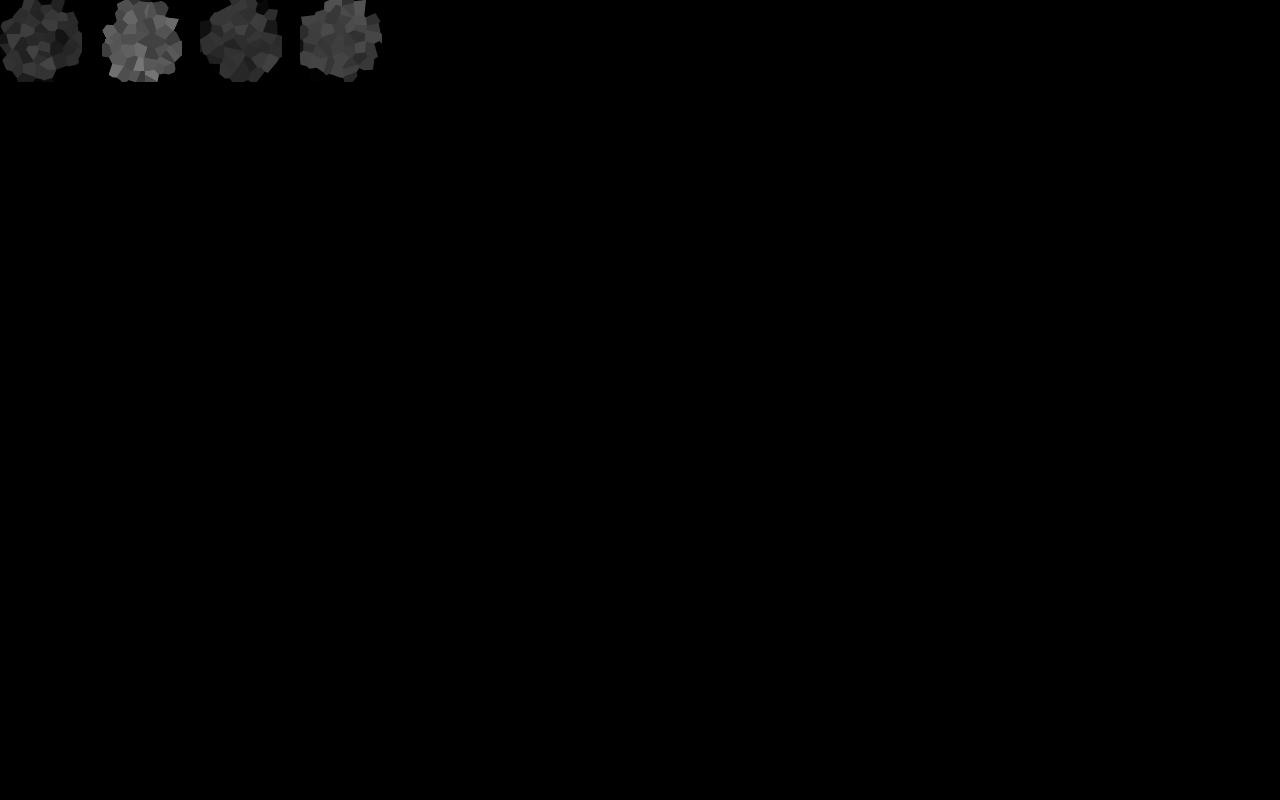
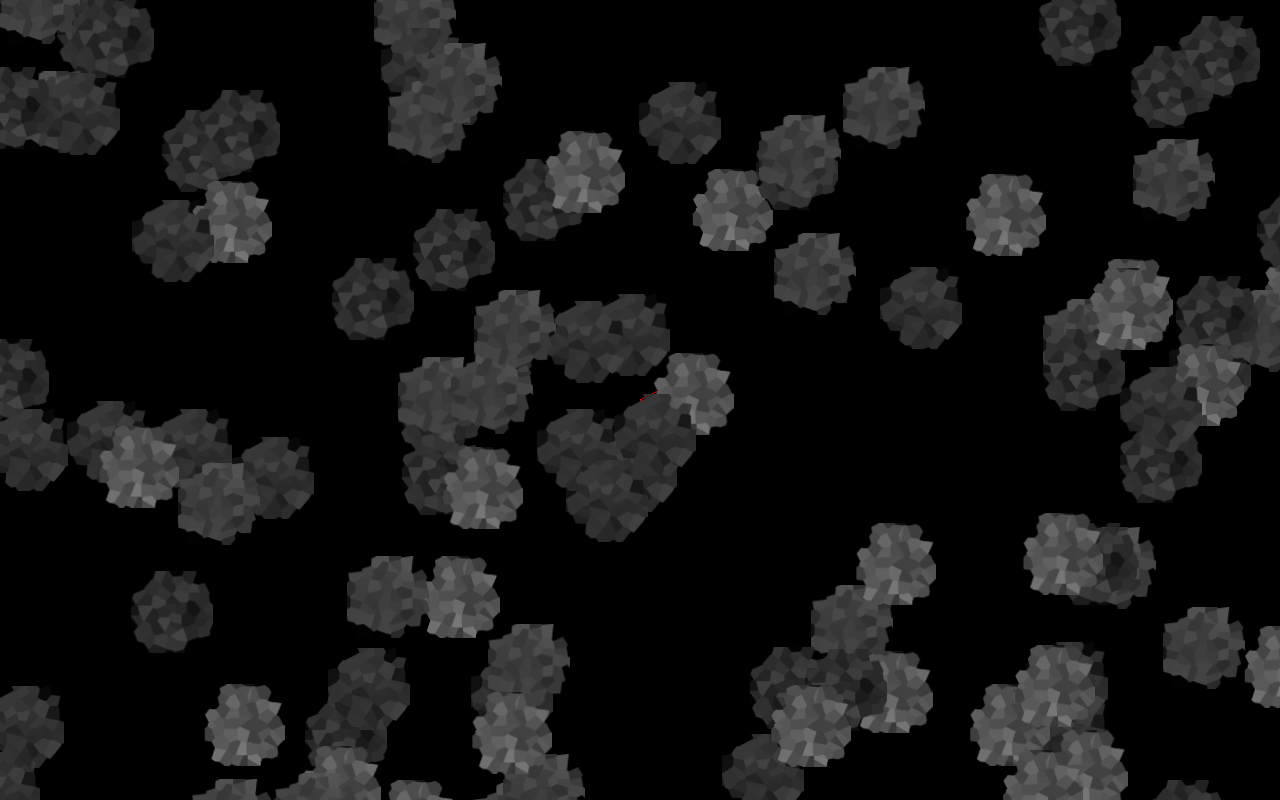
Before and after one commit to coxry/asteroids, a plain HTML site: page index.html in a window 1280 px wide. Drawn offline with nearby package versions, Linux system fonts and the light colour scheme.

Commit message:
Add randomly flying asteroids
- Create Asteroid, Ship and Entity class
- Cleanup image callbacks after success or failure
- Initialize entities and add gameloop

```diff
--- a/asteroids.js
+++ b/asteroids.js
@@ -1,16 +1,112 @@
 // Generated by CoffeeScript 1.6.3
 (function() {
+  var __hasProp = {}.hasOwnProperty,
+    __extends = function(child, parent) { for (var key in parent) { if (__hasProp.call(parent, key)) child[key] = parent[key]; } function ctor() { this.constructor = child; } ctor.prototype = parent.prototype; child.prototype = new ctor(); child.__super__ = parent.prototype; return child; };
+
   $(function() {
+    var Asteroid, Entity, Ship;
+    Entity = (function() {
+      function Entity() {}
+
+      Entity.prototype.velX = 0;
+
+      Entity.prototype.velY = 0;
+
+      Entity.prototype.x = 0;
+
+      Entity.prototype.y = 0;
+
+      Entity.prototype.tick = function(maxWidth, maxHeight) {
+        this.x += this.velX;
+        this.y += this.velY;
+        if (this.x > maxWidth) {
+          this.x = -this.width / 2;
+        }
+        if (this.x < -this.width / 2) {
+          this.x = maxWidth;
+        }
+        if (this.y > maxHeight) {
+          this.y = -this.height / 2;
+        }
+        if (this.y < -this.height / 2) {
+          return this.y = maxHeight;
+        }
+      };
+
+      Entity.prototype.draw = function() {};
+
+      return Entity;
+
+    })();
+    Ship = (function(_super) {
+      __extends(Ship, _super);
+
+      Ship.prototype.width = 20;
+
+      Ship.prototype.height = 10;
+
+      function Ship(x, y) {
+        this.x = x;
+        this.y = y;
+      }
+
+      Ship.prototype.draw = function(ctx) {
+        ctx.save();
+        ctx.translate(this.x, this.y);
+        ctx.beginPath();
+        ctx.moveTo(0, 0);
+        ctx.lineTo(20, -10);
+        ctx.lineTo(20, 10);
+        ctx.closePath();
+        ctx.strokeStyle = '#FF0000';
+        ctx.stroke();
+        return ctx.restore();
+      };
+
+      return Ship;
+
+    })(Entity);
+    Asteroid = (function(_super) {
+      __extends(Asteroid, _super);
+
+      Asteroid.prototype.width = 100;
+
+      Asteroid.prototype.height = 100;
+
+      Asteroid.prototype.image = null;
+
+      function Asteroid(image, velX, velY) {
+        this.image = image;
+        this.velX = velX;
+        this.velY = velY;
+      }
+
+      Asteroid.prototype.draw = function(ctx) {
+        ctx.save();
+        ctx.translate(this.x, this.y);
+        ctx.drawImage(this.image, 0, 0);
+        return ctx.restore();
+      };
+
+      return Asteroid;
+
+    })(Entity);
     $.loadImage = function(url) {
       return $.Deferred(function(deferred) {
-        var image;
+        var cleanup, image;
         image = new Image();
         image.src = url;
         image.onload = function() {
+          cleanup();
           return deferred.resolve(image);
         };
-        return image.onerror = function() {
+        image.onerror = function(err) {
+          cleanup();
           return deferred.reject("Unable to load " + url);
+        };
+        return cleanup = function() {
+          image.onload = null;
+          return image.onerror = null;
         };
       }).promise();
     };
@@ -20,24 +116,33 @@
       });
     };
     return $.whenall([$.loadImage('./images/asteroid1.png'), $.loadImage('./images/asteroid2.png'), $.loadImage('./images/asteroid3.png'), $.loadImage('./images/asteroid4.png')]).done(function(images) {
-      var canvas, ctx;
-      console.debug(images);
+      var asteroids, canvas, ctx, entities, ship, _i, _results,
+        _this = this;
       canvas = $('#gameScreen')[0];
       ctx = canvas.getContext('2d');
+      ship = new Ship(window.innerWidth / 2, window.innerHeight / 2);
+      asteroids = (function() {
+        _results = [];
+        for (_i = 1; _i <= 100; _i++){ _results.push(_i); }
+        return _results;
+      }).apply(this).map(function(i) {
+        return new Asteroid(images[i % 4], Math.random() * 10 - Math.random() * 10, Math.random() * 10 - Math.random() * 10);
+      });
+      entities = [ship];
+      Array.prototype.push.apply(entities, asteroids);
       return setInterval((function() {
-        var i, image, _i, _len, _results;
+        var entity, _j, _len, _results1;
         canvas.width = window.innerWidth;
         canvas.height = window.innerHeight;
         ctx.fillRect(0, 0, canvas.width, canvas.height);
-        i = 0;
-        _results = [];
-        for (_i = 0, _len = images.length; _i < _len; _i++) {
-          image = images[_i];
-          ctx.drawImage(image, 100 * i, 0);
-          _results.push(i++);
+        _results1 = [];
+        for (_j = 0, _len = entities.length; _j < _len; _j++) {
+          entity = entities[_j];
+          entity.draw(ctx);
+          _results1.push(entity.tick(window.innerWidth, window.innerHeight));
         }
-        return _results;
-      }), 1000);
+        return _results1;
+      }), 10);
     }).fail(function(err) {
       return console.error(err);
     });
--- a/index.html
+++ b/index.html
@@ -8,10 +8,10 @@ body {
   margin:0 0 0 0;
 }
 </style>
-<script type="text/javascript" src="https://code.jquery.com/jquery-2.1.1.min.js"></script>
-<script type="text/javascript" src="asteroids.js"></script>
 </head>
 <body>
   <canvas id="gameScreen"></canvas>
+  <script type="text/javascript" src="https://code.jquery.com/jquery-2.1.1.min.js"></script>
+  <script type="text/javascript" src="asteroids.js"></script>
 </body>
 </html>
```
Also changed, not shown: asteroids.coffee (+81 -11 lines).
